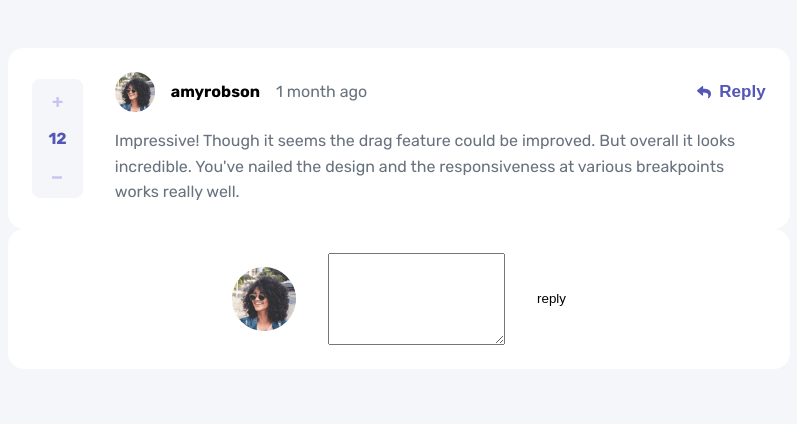
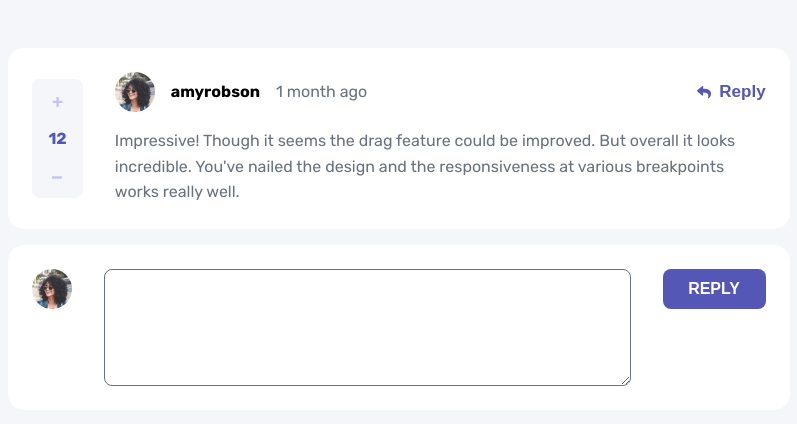
Before and after one commit to borehelu/Interactive-comments-section, a React (Create React App) app: page / in a window 1280 px wide. Shown: the top 424 px of the page, without its empty margins (241-1038 px from the left). Built offline with nearby package versions, Linux system fonts and the light colour scheme.

Commit message:
added styles for new comment

```diff
--- a/src/index.css
+++ b/src/index.css
@@ -56,13 +56,14 @@ main{
   justify-content: center;
   align-items: center;
   column-gap: 2rem;
-
+  margin-bottom: 1rem;
 }
 
 button{
   background: none;
   border: none;
   cursor: pointer;
+
 }
 
 .comment__score{
@@ -127,5 +128,39 @@ button{
 }
 
 .reply_btn:hover{
-  opacity: .4;
+  opacity: .6;
 }
+
+.new-comment{
+  justify-content: space-between;
+  align-items: flex-start;
+}
+
+.new-comment img{
+  width: 40px;
+  height: auto;
+}
+
+.new-comment textarea{
+  width: 100%;
+  border-radius: 8px;
+  border: 1px solid var(--grayish-blue);
+  padding: .8rem 1rem;
+}
+
+.new-comment button.primary{
+  background-color: var(--moderate-blue);
+  color: var(--white);
+  text-transform: uppercase;
+  padding: .7rem 1.6rem;
+  border-radius: 8px;
+  font-weight: 700;
+  font-size: 1rem;
+  display: flex;
+  align-items: center;
+
+}
+
+.new-comment button.primary:hover{
+  opacity: .6;
+}
```
